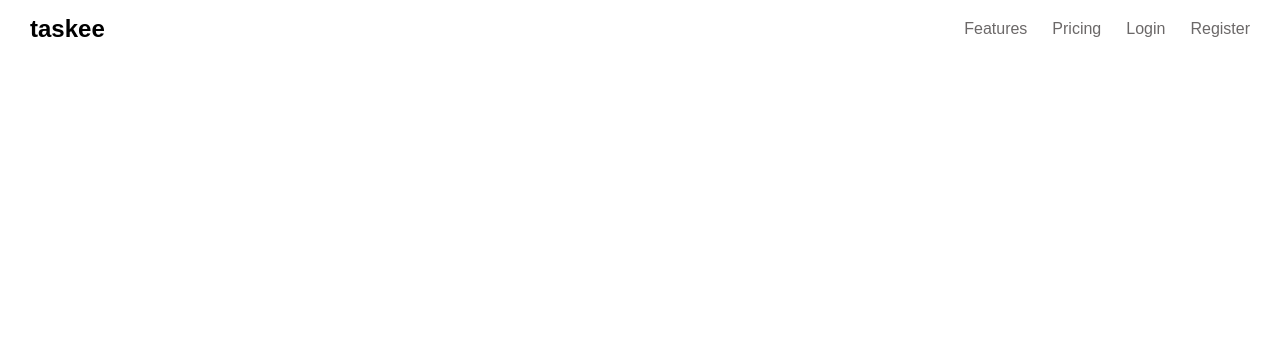
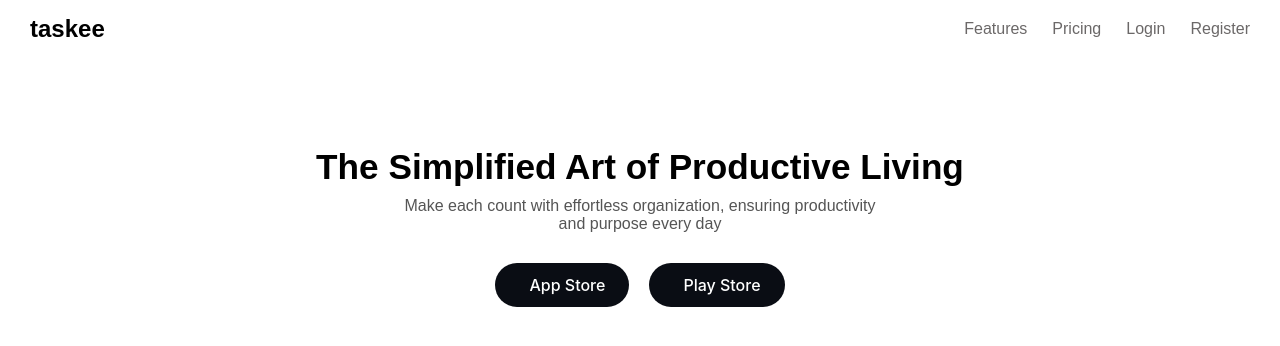
Before and after one commit to patel-vansh1607/captsone-mod-5, a React (Create React App) app in the folder frontend/: page / in a window 1280 px wide. Shown: the top 346 px of the page. Built offline with nearby package versions, Linux system fonts and the light colour scheme.

Commit message:
feat: add promotional section with title, subtext, and store buttons

```diff
--- a/frontend/src/App.js
+++ b/frontend/src/App.js
@@ -1,9 +1,23 @@
 import Navbar from './components/Navbar';
-
+import './App.css'
 function App() {
   return (
     <div>
       <Navbar />
+      <section className="promo-section">
+      <h1 className="promo-title">The Simplified Art of Productive Living</h1>
+      <p className="promo-subtext">
+        Make each count with effortless organization, ensuring productivity and purpose every day
+      </p>
+      <div className="promo-buttons">
+        <a href="#" className="store-button app-store">
+          <i className="fab fa-apple"></i> App Store
+        </a>
+        <a href="#" className="store-button play-store">
+          <i className="fab fa-google-play"></i> Play Store
+        </a>
+      </div>
+    </section>
     </div>
   );
 }
```
